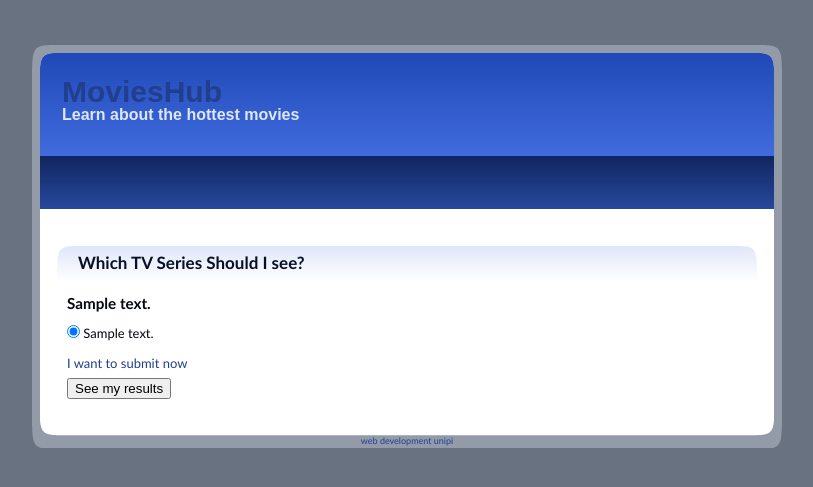
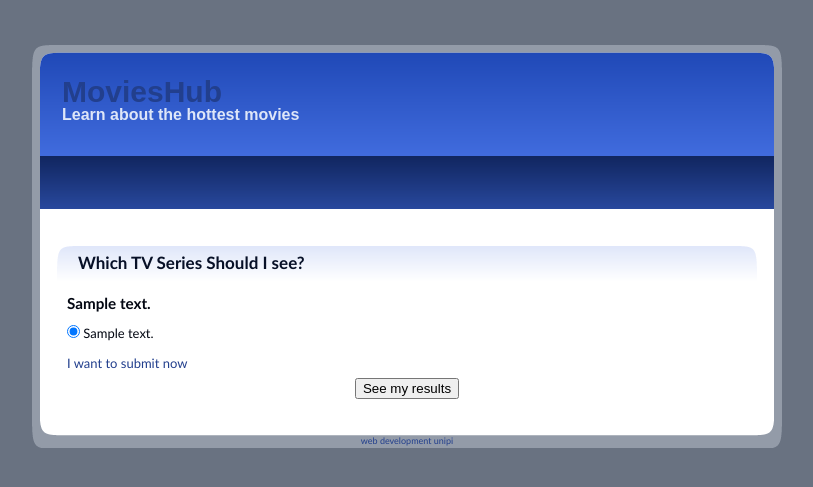
Before and after one commit to kiriakosv/movie-recommendator, a Django app: page /recommender/ in a window 1280 px wide. Shown: the top 487 px of the page, without its empty margins (233-1046 px from the left). Run offline with Django 3.2, Linux system fonts and the light colour scheme; tables that the repository leaves empty hold one stand-in row (values such as "Sample post").

Commit message:
Centered submit button

```diff
--- a/moviesite/recommender/templates/recommender/index.html
+++ b/moviesite/recommender/templates/recommender/index.html
@@ -14,7 +14,9 @@
 {% endfor %}
 <a href="#submit">I want to submit now</a><br>
 {% endfor %}
+<div style = "text-align:center">
 <a name="submit"><input type="submit" value="See my results" /></a>
+</div>
 </form>
 {% else %}
     <p>No questions are available.</p>
```
